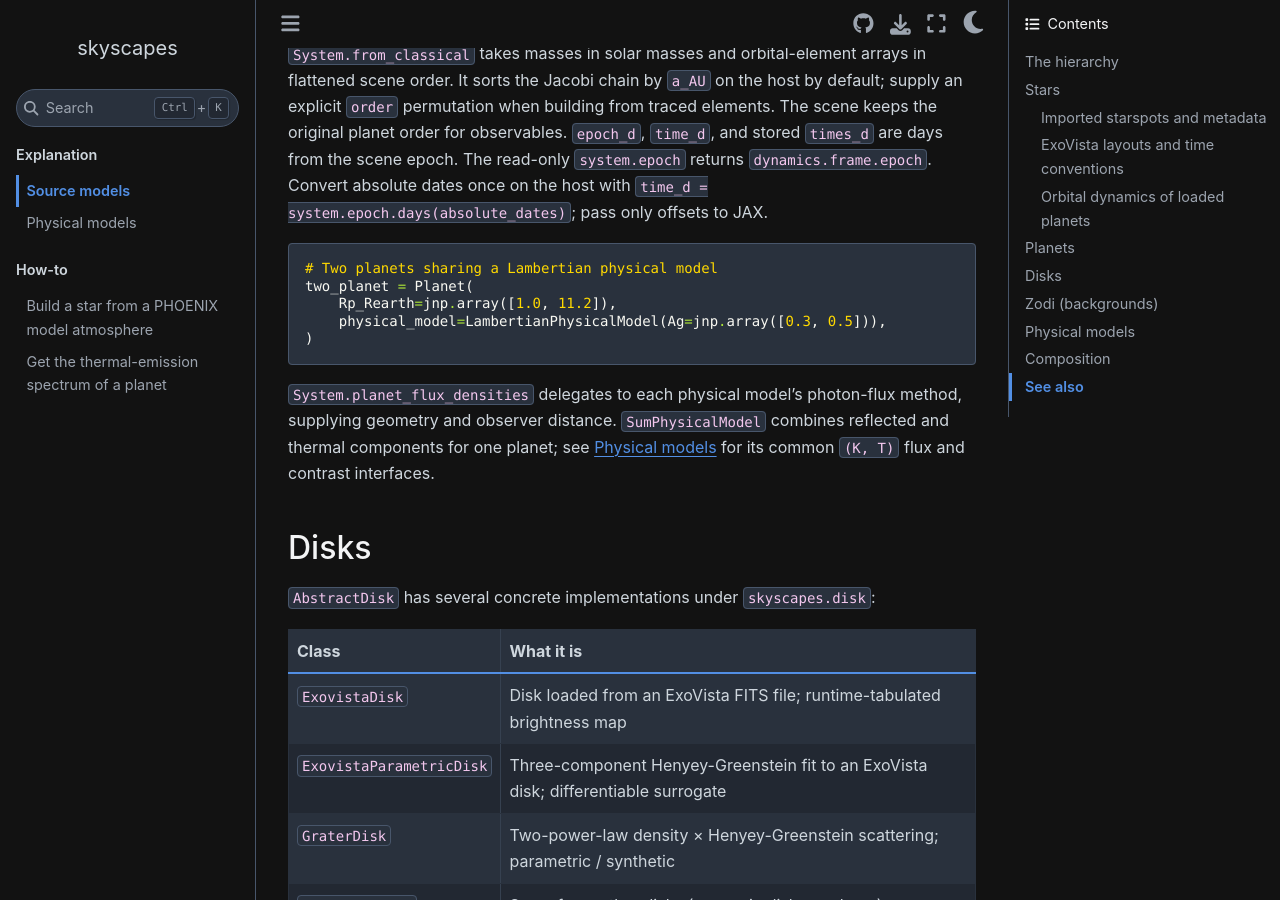
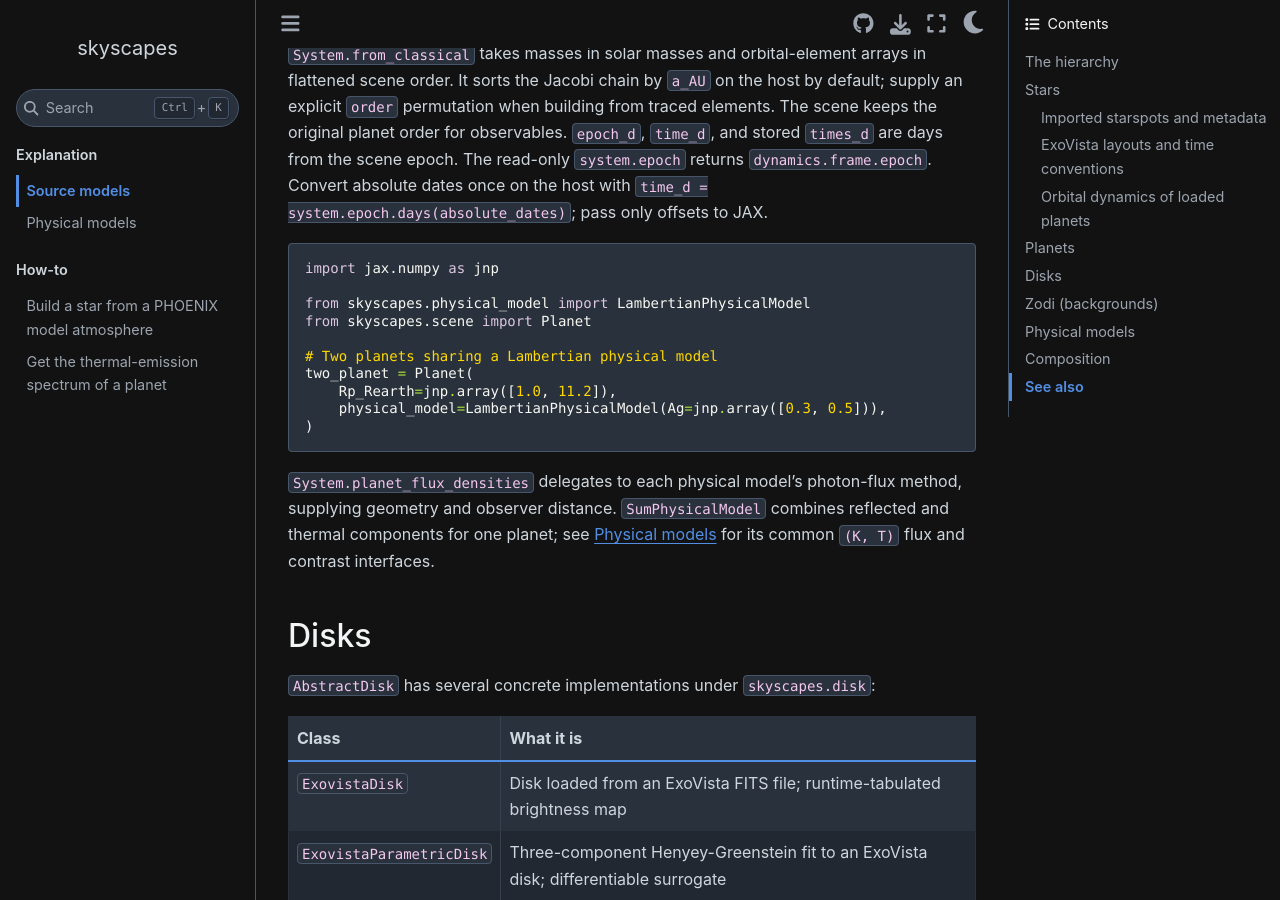
Before and after one commit to CoreySpohn/skyscapes, a Sphinx documentation site: the page built from docs/explanation/source_models.md, in a window 1280 px wide and 900 px high, scrolled down 6664 px. Built offline with Sphinx 7.4.7 and the Sphinx Book theme 1.1.4, drawn with Linux system fonts in a browser that asks for light colours; pages that are not in the unit, such as notebooks, are missing from menus; the version number could not be read and is left out.

Commit message:
fix: the docs example imports its names and the floor test expects orbix 4.1.0

````diff
--- a/docs/explanation/source_models.md
+++ b/docs/explanation/source_models.md
@@ -294,6 +294,11 @@ Convert absolute dates once on the host with
 `time_d = system.epoch.days(absolute_dates)`; pass only offsets to JAX.
 
 ```python
+import jax.numpy as jnp
+
+from skyscapes.physical_model import LambertianPhysicalModel
+from skyscapes.scene import Planet
+
 # Two planets sharing a Lambertian physical model
 two_planet = Planet(
     Rp_Rearth=jnp.array([1.0, 11.2]),
````
Also changed, not shown: 1 other file.
